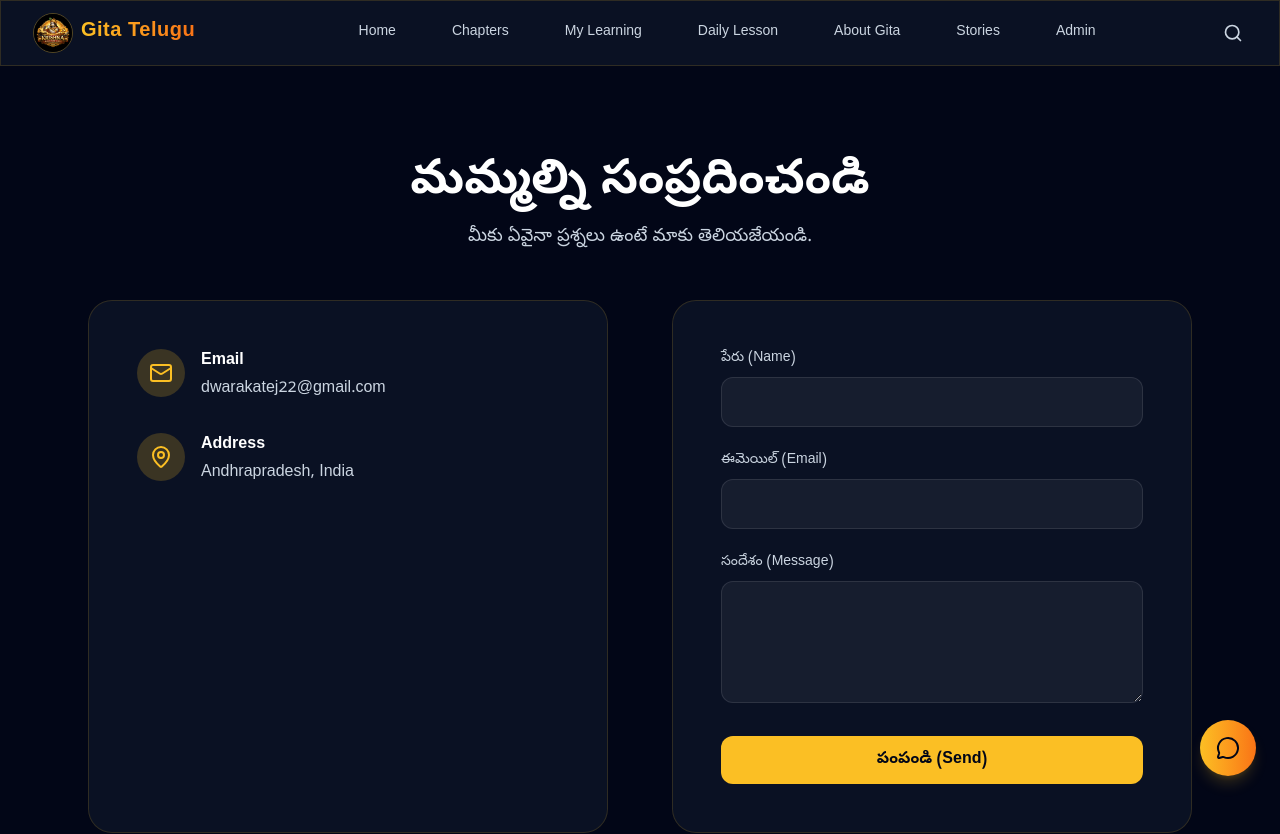
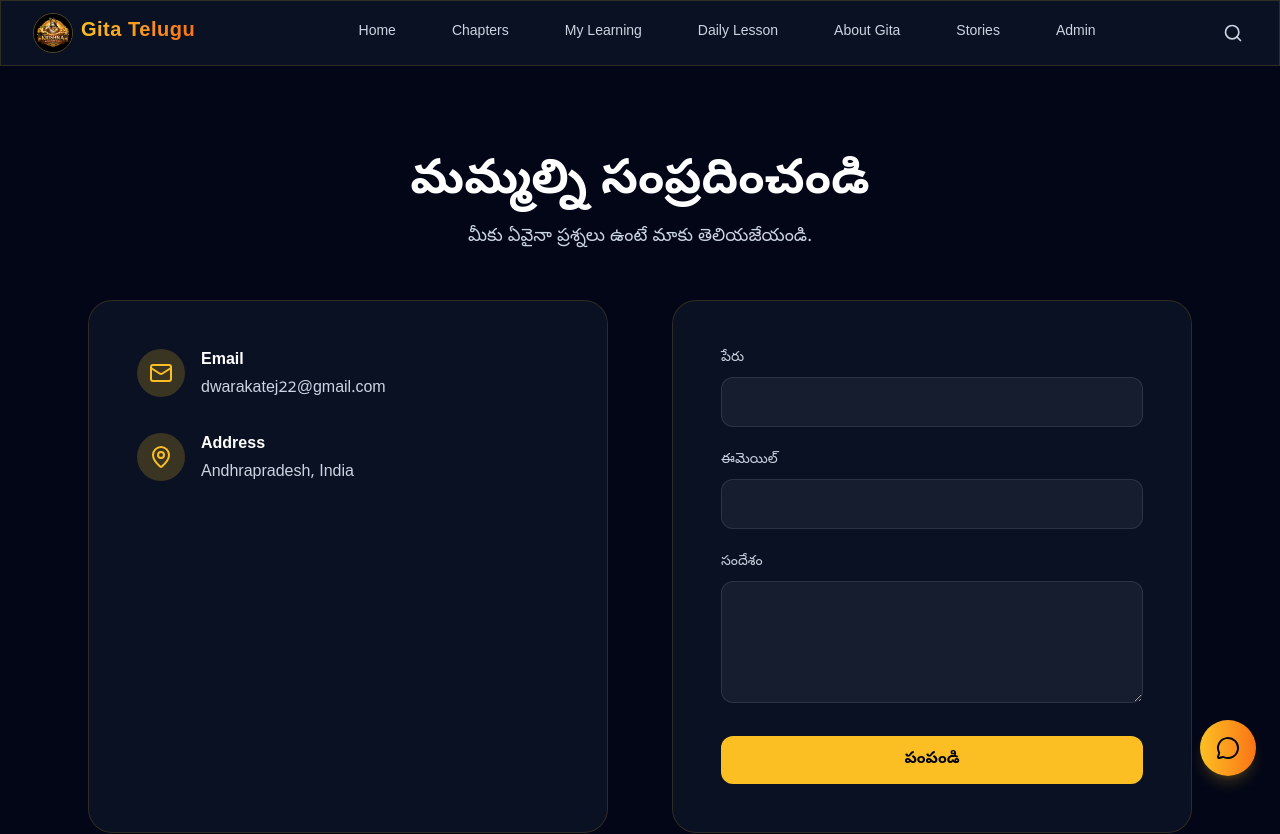
Before and after one commit to kedharnathreddy12-create/bhagavad-gita-gita-mitra, a Next.js app: page /contact in a window 1280 px wide. Shown: the top 834 px of the page. Built offline with nearby package versions, Linux system fonts and the light colour scheme.

Commit message:
UI: Remove English translations from contact form

```diff
--- a/app/contact/page.tsx
+++ b/app/contact/page.tsx
@@ -83,7 +83,7 @@ export default function ContactPage() {
           onSubmit={handleSubmit}
         >
           <div>
-            <label className="block text-text-secondary mb-2 text-sm">పేరు (Name)</label>
+            <label className="block text-text-secondary mb-2 text-sm">పేరు</label>
             <input
               type="text"
               required
@@ -93,7 +93,7 @@ export default function ContactPage() {
             />
           </div>
           <div>
-            <label className="block text-text-secondary mb-2 text-sm">ఈమెయిల్ (Email)</label>
+            <label className="block text-text-secondary mb-2 text-sm">ఈమెయిల్</label>
             <input
               type="email"
               required
@@ -103,7 +103,7 @@ export default function ContactPage() {
             />
           </div>
           <div>
-            <label className="block text-text-secondary mb-2 text-sm">సందేశం (Message)</label>
+            <label className="block text-text-secondary mb-2 text-sm">సందేశం</label>
             <textarea
               rows={4}
               required
@@ -115,13 +115,13 @@ export default function ContactPage() {
 
           {status === "success" && (
             <div className="p-4 bg-green-500/20 border border-green-500/50 rounded-xl text-green-200 text-sm text-center">
-              సందేశం విజయవంతంగా పంపబడింది! (Message sent successfully!)
+              సందేశం విజయవంతంగా పంపబడింది!
             </div>
           )}
 
           {status === "error" && (
             <div className="p-4 bg-red-500/20 border border-red-500/50 rounded-xl text-red-200 text-sm text-center">
-              ఏదో తప్పు జరిగింది. దయచేసి మళ్ళీ ప్రయత్నించండి. (Something went wrong. Please try again.)
+              ఏదో తప్పు జరిగింది. దయచేసి మళ్ళీ ప్రయత్నించండి.
             </div>
           )}
 
@@ -135,7 +135,7 @@ export default function ContactPage() {
                 <circle className="opacity-25" cx="12" cy="12" r="10" stroke="currentColor" strokeWidth="4"></circle>
                 <path className="opacity-75" fill="currentColor" d="M4 12a8 8 0 018-8V0C5.373 0 0 5.373 0 12h4zm2 5.291A7.962 7.962 0 014 12H0c0 3.042 1.135 5.824 3 7.938l3-2.647z"></path>
               </svg>
-            ) : "పంపండి (Send)"}
+            ) : "పంపండి"}
           </button>
         </motion.form>
       </div>
```
Also changed, not shown: app/admin/messages/page.tsx (line endings or trailing spaces).
